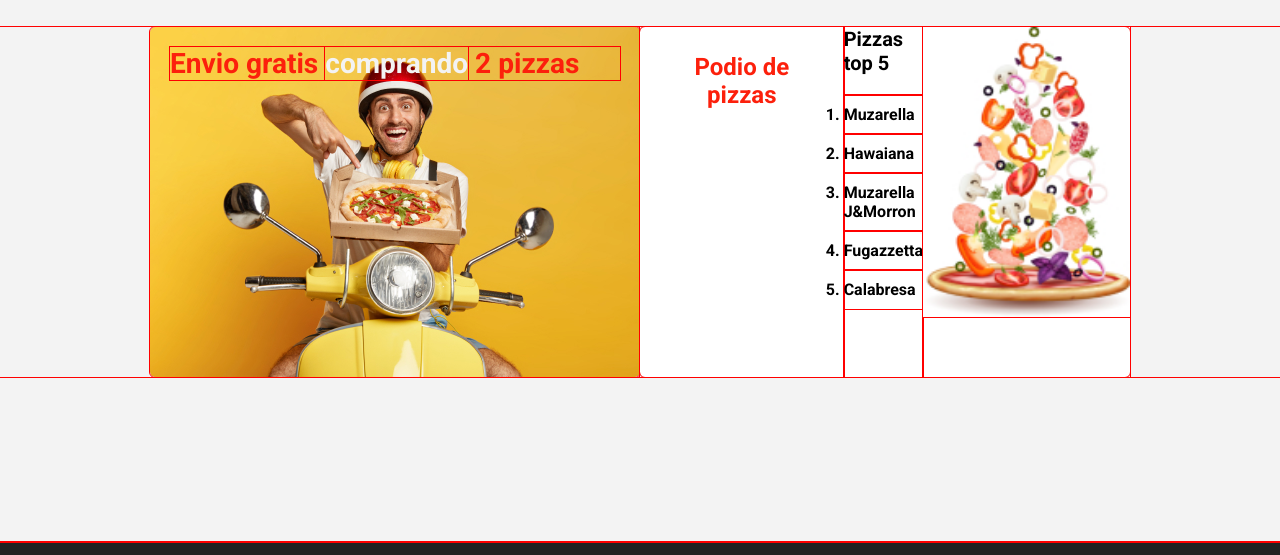
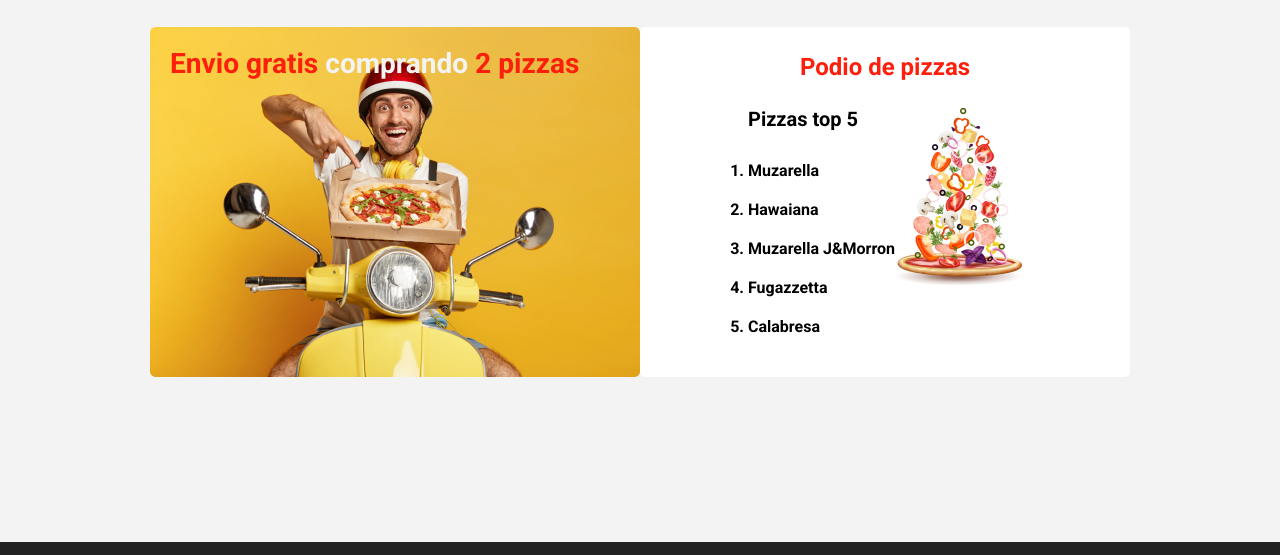
Before and after one commit to dardojavierb/Pizza-Front, a plain HTML site: page index.html in a window 1280 px wide. Shown: the part 106-661 px from the top of the page. Drawn offline with Linux system fonts and the light colour scheme.

Commit message:
segundapizza

```diff
--- a/css/style_base.css
+++ b/css/style_base.css
@@ -11,7 +11,7 @@
   box-sizing: border-box;
   margin: 0;
   padding: 0;
-  outline: 1px solid red;
+  /*outline: 1px solid red;*/
 }
 
 body {
@@ -69,6 +69,7 @@ main section .card {
   border-radius: 5px;
   height: 21.875rem; /* 350px/16px (16px=1rem) */
   width: 30.625rem;  /* 490px/16px (16px=1rem) */
+  flex-direction: column;
 }
 
 main section .delivery {
@@ -86,6 +87,8 @@ main section .podio {
   font-weight: bold;
   display: flex;
   /*Añadimos flex*/
+  align-items: center;
+  align-content: stretch;
 }
 main section .podio h3 {
   color: var(--red);
@@ -103,6 +106,7 @@ main section .podio h3 {
 .top5 {
   /*Añadimos flex*/
   display: flex;
+  align-items: stretch;
 }
 
 .top5 .podio__pizzas ol li {
@@ -113,6 +117,9 @@ main section .podio h3 {
   padding-bottom: 60px;
   /*Añadimos flex*/
   display: flex;
+  align-items: end;
+  align-content: end;
+  gap: 10px;
 }
 
 footer {
```
